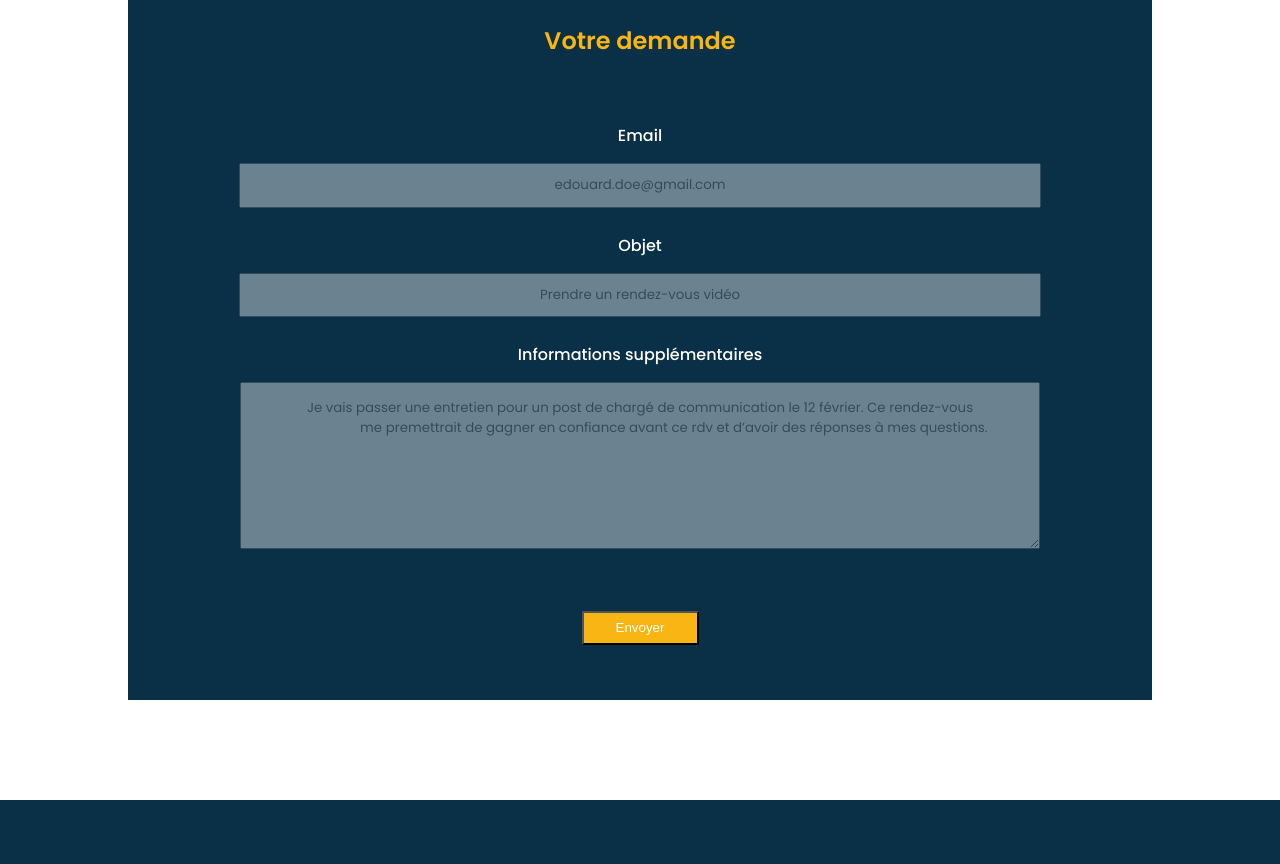
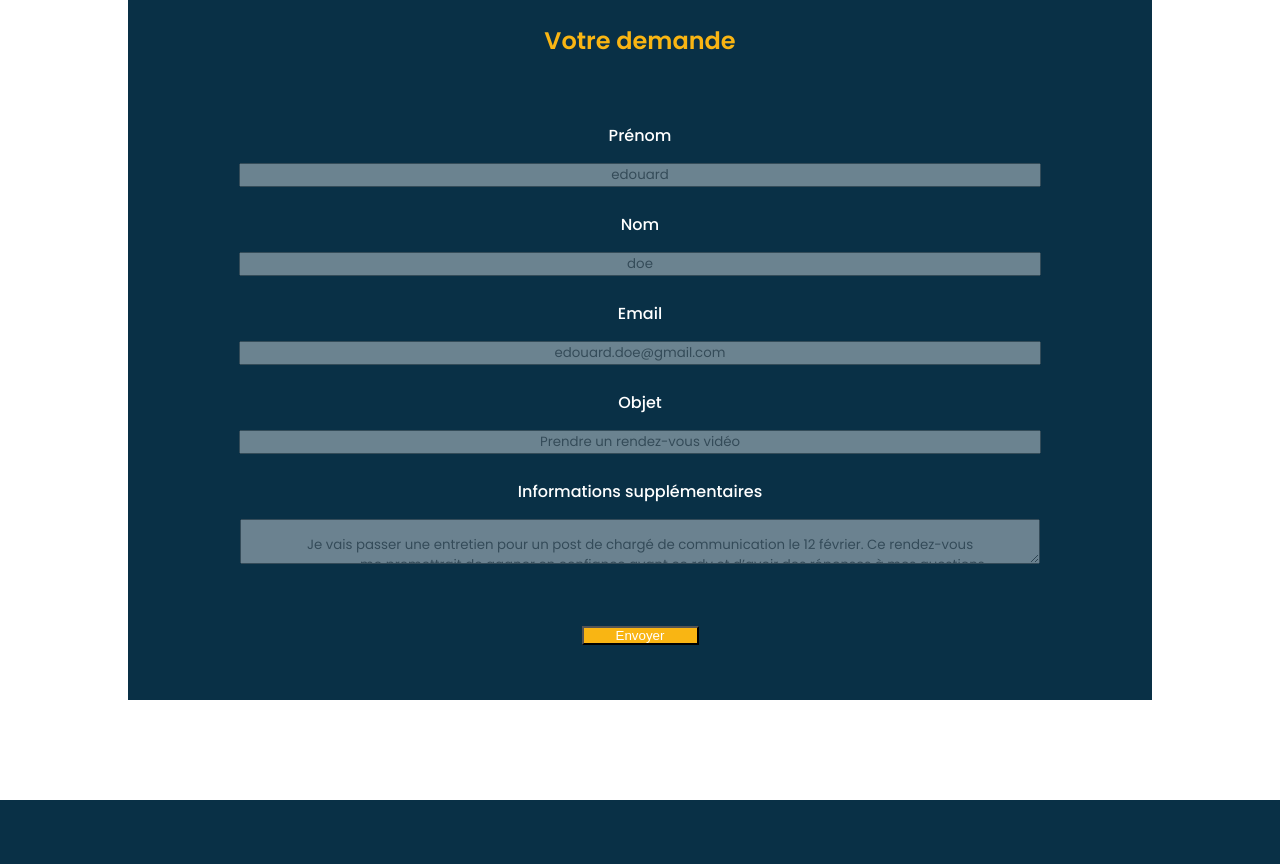
Before and after one commit to WildCodeSchool/remote2q4-21-p3-eurheka-front, a React (Create React App) app: page /contact-avis in a window 1280 px wide. Shown: the part 900-1764 px from the top of the page. Built offline with nearby package versions, Linux system fonts and the light colour scheme.

Commit message:
firstname lastname added

```diff
--- a/src/components/contact/ContactCard.jsx
+++ b/src/components/contact/ContactCard.jsx
@@ -2,6 +2,8 @@ import React, { useRef } from 'react'
 import "./ContactCard.css"
 
 const ContactCard = () => {
+    const firstNameRef = useRef(null)
+    const lastNameRef = useRef(null)
     const emailRef = useRef(null)
     const objectRef = useRef(null)
     const descriptionRef = useRef(null)
@@ -9,6 +11,8 @@ const ContactCard = () => {
     const handleSubmit = (event) => {
         event.preventDefault()
         const data = {
+                firstName: firstNameRef.current.value,
+                lastName: lastNameRef.current.value,
                 email: emailRef.current.value,
                 object: objectRef.current.value,
                 description: descriptionRef.current.value
@@ -22,6 +26,28 @@ const ContactCard = () => {
             <h3 className='contact-subtitle'>Une question, une demande ? C'est ici !</h3>
             <form onSubmit={handleSubmit} className='contact-container'>
                 <h2 className='contact-form-title'>Votre demande</h2>
+                <label for="firstname" className='contact-form-subtitle'>Prénom</label>
+                <input
+                    type="text"
+                    id="firstname"
+                    name="firstname"
+                    className='contact-input-object'
+                    placeholder="edouard"
+                    onFocus={(e) => e.target.placeholder = ""}
+                    onBlur={(e) => e.target.placeholder = "edouard"}
+                    ref={firstNameRef}
+                />
+                <label for="lastname" className='contact-form-subtitle'>Nom</label>
+                <input
+                    type="text"
+                    id="lastname"
+                    name="lastname"
+                    className='contact-input-object'
+                    placeholder="doe"
+                    onFocus={(e) => e.target.placeholder = ""}
+                    onBlur={(e) => e.target.placeholder = "doe"}
+                    ref={lastNameRef}
+                />
                 <label for="email" className='contact-form-subtitle'>Email</label>
                 <input
                     type="text"
```
